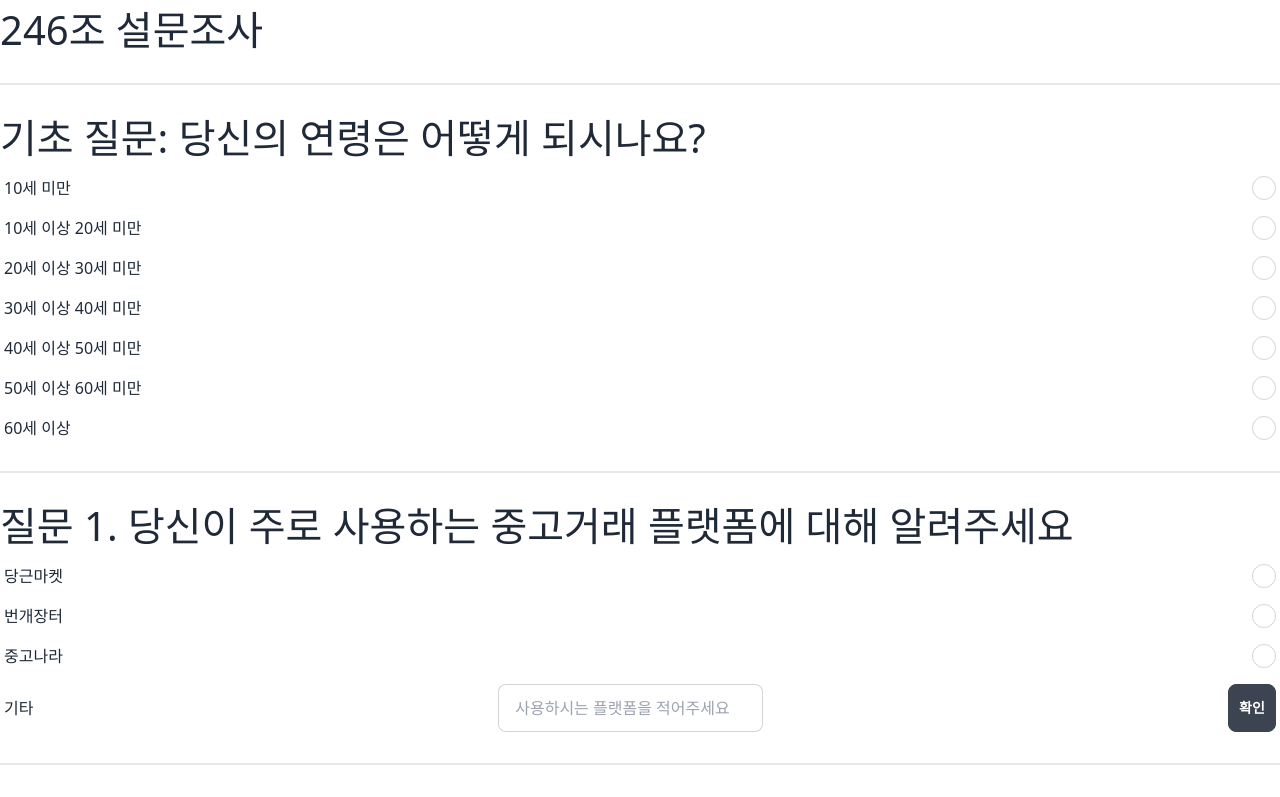
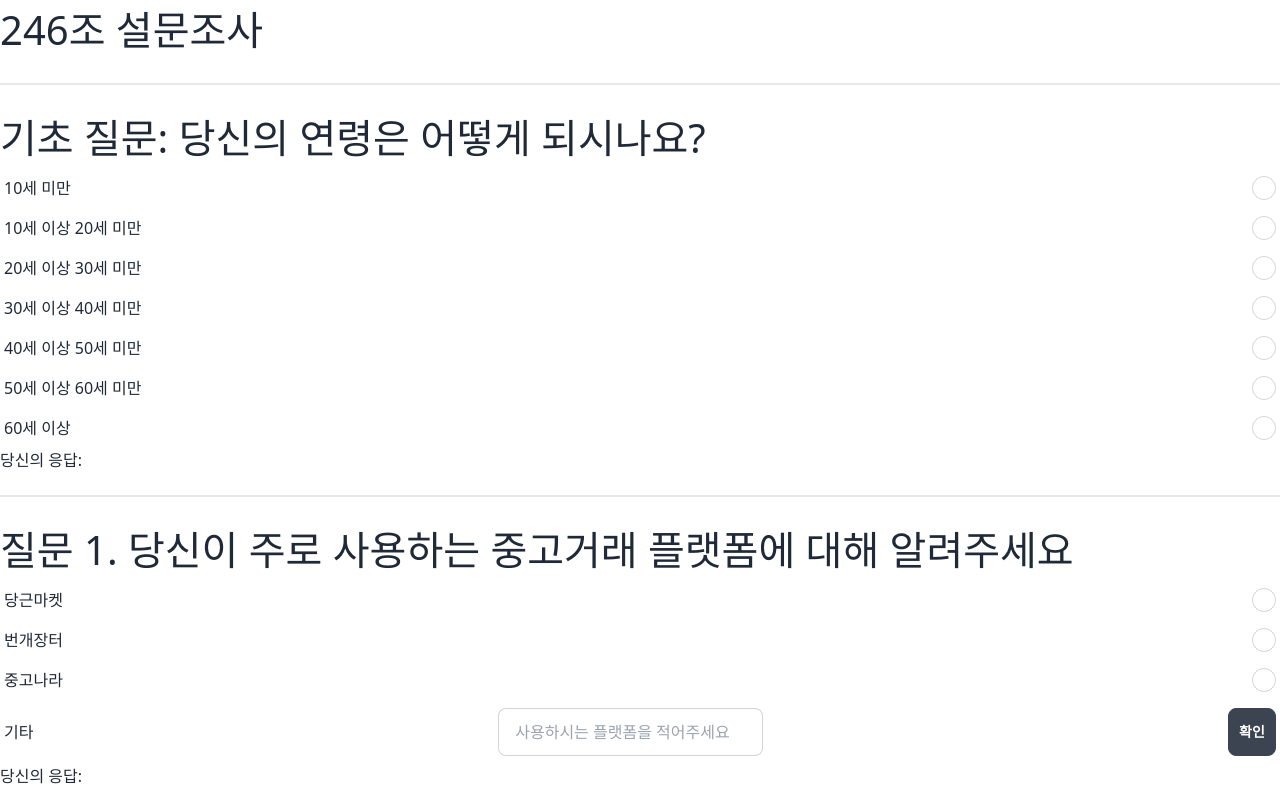
Before and after one commit to donghquinn/scraping_survey, a Next.js app: page / in a window 1280 px wide. Shown: the top 797 px of the page. Built offline with nearby package versions, Linux system fonts and the light colour scheme.

Commit message:
[CHANGED] check your answer

```diff
--- a/components/Question0.tsx
+++ b/components/Question0.tsx
@@ -91,7 +91,7 @@
           }}/>
         </label>
       </div>
-
+     당신의 응답: {age}
     </div>
   )
 }
--- a/components/Questions1.tsx
+++ b/components/Questions1.tsx
@@ -47,7 +47,6 @@
         </label>
       </div>
         <div className="form-control">
-
             <label className="label cursor-pointer">
                     <span className="label-text question">기타</span>
               <input type="text" placeholder="사용하시는 플랫폼을 적어주세요" className="input input-bordered" onChange={onChange}/>
@@ -56,8 +55,8 @@
               }}> 확인
             </button>
           </label>
-
       </div>
+      당신의 응답: {platforms}
     </div>
   )
 }
--- a/components/Questions2.tsx
+++ b/components/Questions2.tsx
@@ -22,7 +22,6 @@
             </button>
           </label>
       </div>
-      {reasons}
     </div>
   )
 }
```
